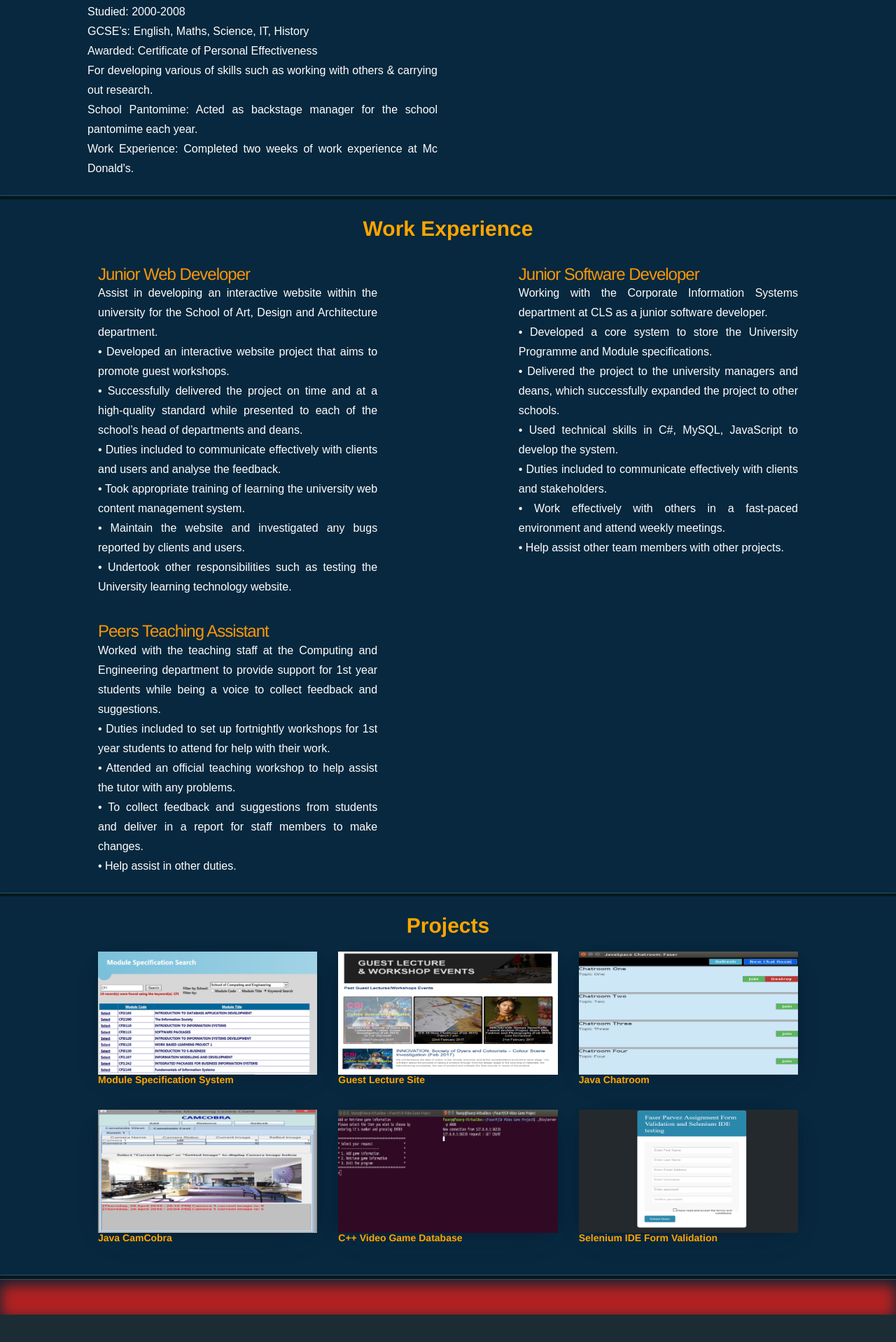
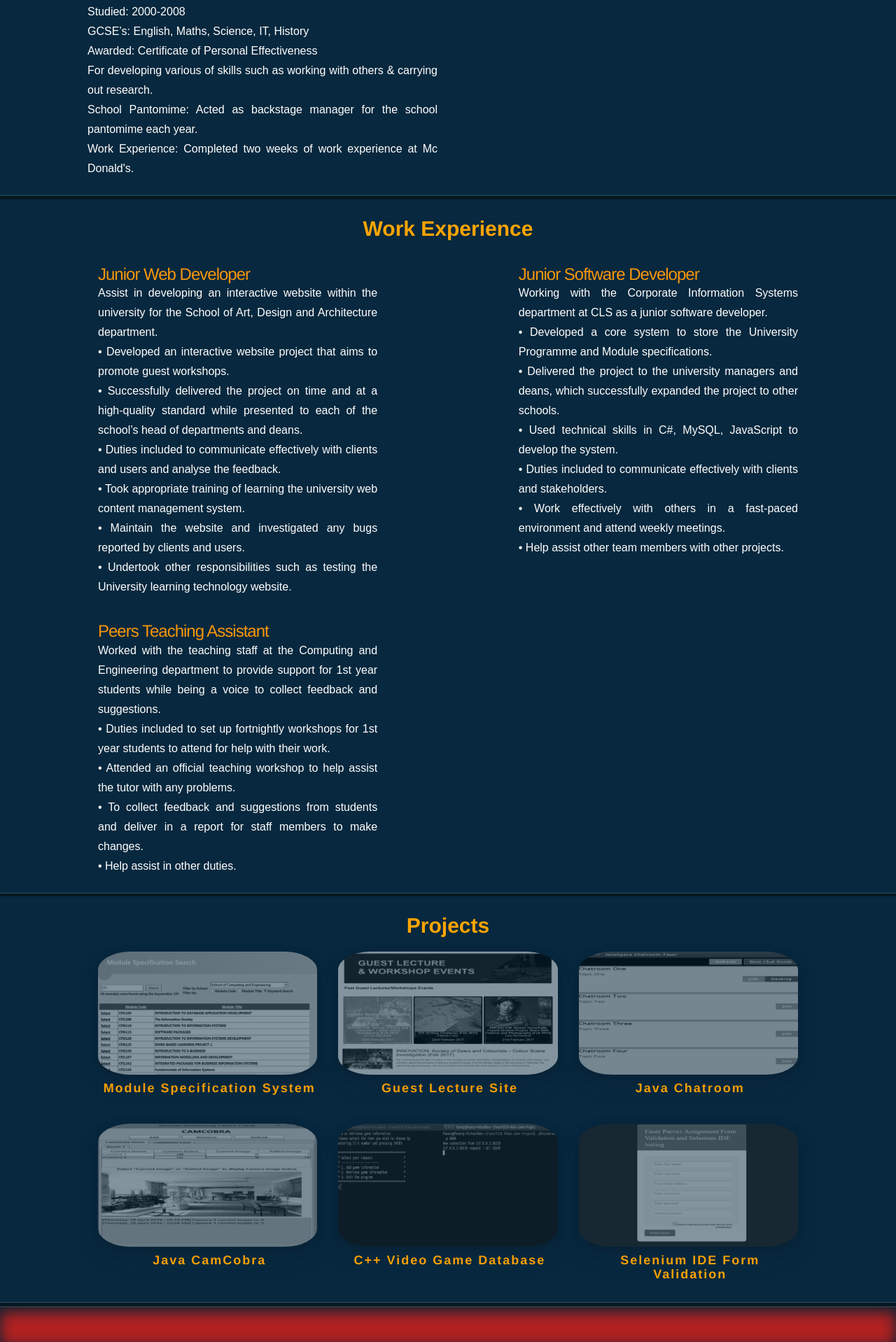
Before and after one commit to thisisatest1990/thisisatest1990.github.io, a Jekyll site: the page built from index.html, in a window 1280 px wide. Shown: the part 2029-3947 px from the top of the page at 70% size. Built offline with Jekyll 4.4.1, drawn with Linux system fonts in a browser that asks for light colours; nearby versions of some CDN libraries; before the commit the page ends 3908 px from its top, so only the background shows below that.

Commit message:
Update style.css

```diff
--- a/css/style.css
+++ b/css/style.css
@@ -119,6 +119,15 @@ blockquote, dd, div, dl, dt, form, h1, h2, h3, h4, h5, h6, li, ol, p, pre, td, t
 img.center-block.img-responsive.special-width {
     width: 1100px;
     padding-top: 120px;
+}
+
+.row1 {
+    margin-top: 15px;
+}
+
+figure {
+    box-shadow: 0 15px 35px rgba(50,50,93,.1), 0 5px 15px rgba(0,0,0,.2);
+   border-radius: 15%;
 }
 
 /* Links */
@@ -277,7 +286,7 @@ h3.s-icon.s-head {
     font-size: 18pt;
 }
 
-/* About section */
+/* Inner section */
 
 .rowAbout {
     margin-top: 30px;
@@ -297,8 +306,6 @@ h3.s-icon.s-head {
     max-width: 100%;
 }
 
-/* Skills Section */
-
 .inverted {
     -webkit-filter: invert(30%);
     filter: invert(30%);
@@ -312,6 +319,95 @@ h3.s-icon.s-head {
 font-size: 20px;
 font-weight: 800;
 color: #FFF;
+}
+
+.exp-article {
+    text-align: left;
+}
+
+.project-box figure {
+    margin: 0;
+    position: relative;
+    cursor: pointer;
+}
+
+.project-box  figure img {
+    width: 100%;
+    display: block;
+    position: relative;
+}
+
+.project-box  figcaption {
+    position: absolute;
+    top: 0;
+    left: 0;
+    padding: 20px;
+    color: #323232;
+    background: #2772DB;
+}
+
+.project-box  figcaption h5 {
+    margin: 0;
+    padding-top: 0px;
+    padding-left: 20px;
+    padding-bottom: 5px;
+    color: #323232;
+    font-weight: 700;
+    text-align: left;
+    letter-spacing: 2px;
+}
+
+.project-box  figcaption a {
+    text-align: left;
+    padding: 5px 10px;
+    margin-left: 20px;
+    display: inline-block;
+    background: #2f2f2f;
+    color: #323232;
+    font-size: 13px;
+}
+
+.tintedScreen {
+    background: #0000;
+}
+
+.tintedImage {
+    opacity: 0.5;
+   border-radius: 15%;
+    filter: alpha(opacity=20);
+    -webkit-filter: grayscale(100%);
+    /*Chrome, Safari, Opera*/
+    filter: grayscale(100%);
+}
+
+.tintedImage:hover {
+    -moz-transition: all 1s;
+    -webkit-transition: all 1s;
+    -ms-transition: all 1s;
+    -o-transition: all 1s;
+    transition: all 1s;
+    opacity: 1;
+    filter: alpha(opacity=100);
+    -webkit-filter: grayscale(0%);
+    /*Chrome, Safari, Opera*/
+    filter: grayscale(0%);
+}
+
+.projectCaption {
+    width: 100%;
+    height: 35px;
+}
+
+.projectCaption h5 {
+margin: 0;
+padding-left: 5px;
+padding-top: 10px;
+color: orange;
+font-weight: 700;
+letter-spacing: 2px;
+vertical-align: middle;
+text-align: center;
+font-size: large;
 }
 
 /* footer */
@@ -386,68 +482,10 @@ button {
     border-color: transparent !important;
 }
 
-.row1 {
-    margin-top: 15px;
-}
-
-.row2 {
-    margin-bottom: 80px;
-}
-
 .bold {
     font-weight: 600;
 }
 
-
-.caption-photo {
-    width: 100%;
-    height: 35px;
-}
-
-.caption-photo h5 {
-margin: 0;
-padding-left: 5px;
-padding-top: 10px;
-color: orange;
-font-weight: 700;
-letter-spacing: 2px;
-vertical-align: middle;
-text-align: center;
-font-size: large;
-}
-
-
-
-.tintGreen {
-    background: #0000;
-}
-
-figure {
-    box-shadow: 0 15px 35px rgba(50,50,93,.1), 0 5px 15px rgba(0,0,0,.2);
-   border-radius: 15%;
-}
-
-.tint_image {
-    opacity: 0.5;
-   border-radius: 15%;
-    filter: alpha(opacity=20);
-    -webkit-filter: grayscale(100%);
-    /*Chrome, Safari, Opera*/
-    filter: grayscale(100%);
-}
-
-.tint_image:hover {
-    -moz-transition: all 1s;
-    -webkit-transition: all 1s;
-    -ms-transition: all 1s;
-    -o-transition: all 1s;
-    transition: all 1s;
-    opacity: 1;
-    filter: alpha(opacity=100);
-    -webkit-filter: grayscale(0%);
-    /*Chrome, Safari, Opera*/
-    filter: grayscale(0%);
-}
 
 div#particles-js {
     position: absolute;
@@ -684,53 +722,6 @@ div#particles-js {
 
 
 /* ==========================================================================
-   Image Mask
-   ========================================================================== */
-
-.grid figure {
-    margin: 0;
-    position: relative;
-    cursor: pointer;
-}
-
-.grid figure img {
-    width: 100%;
-    display: block;
-    position: relative;
-}
-
-.grid figcaption {
-    position: absolute;
-    top: 0;
-    left: 0;
-    padding: 20px;
-    color: #323232;
-    background: #2772DB;
-}
-
-.grid figcaption h5 {
-    margin: 0;
-    padding-top: 0px;
-    padding-left: 20px;
-    padding-bottom: 5px;
-    color: #323232;
-    font-weight: 700;
-    text-align: left;
-    letter-spacing: 2px;
-}
-
-.grid figcaption a {
-    text-align: left;
-    padding: 5px 10px;
-    margin-left: 20px;
-    display: inline-block;
-    background: #2f2f2f;
-    color: #323232;
-    font-size: 13px;
-}
-
-
-/* ==========================================================================
    Box Sections
    ========================================================================== */
 
@@ -872,11 +863,6 @@ div#particles-js {
     cursor: auto;
 }
 
-
-.article-link {
-    text-align: left;
-}
-
 /* -- Full Modal Overrides -- */
 
 .modal-dialog {
```
